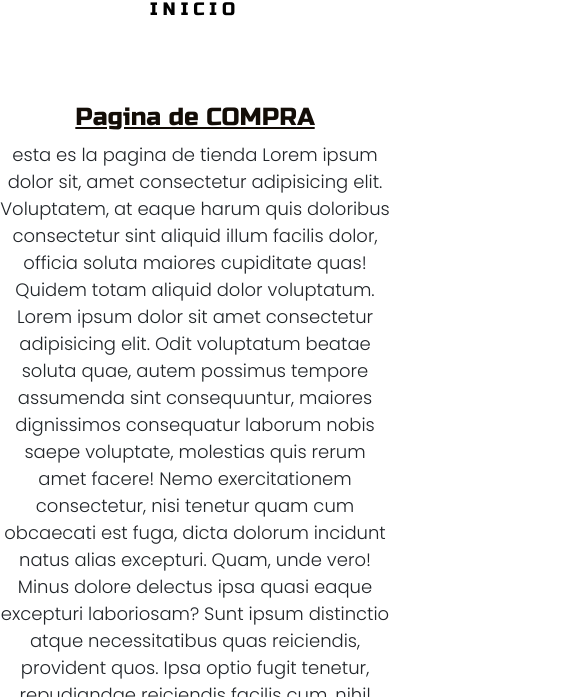
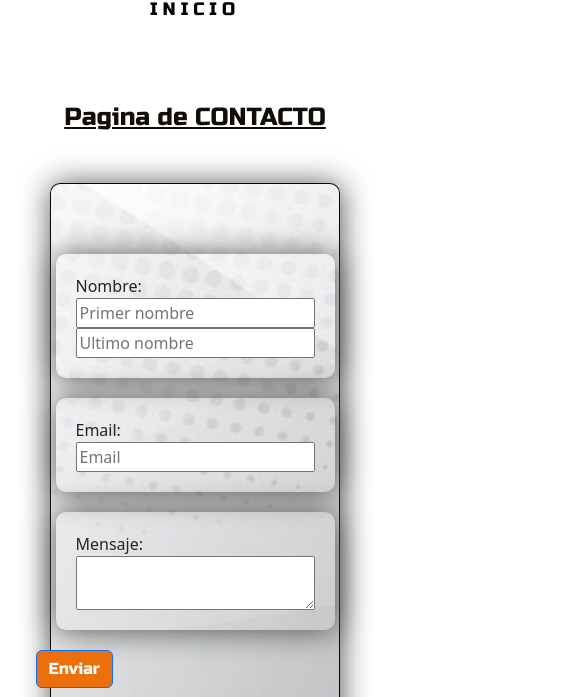
Before and after one commit to mkgz29/Proyecto-Gomez-Miguel-Coder-House, a plain HTML site: page pages/contacto.html in a window 390 px wide. Shown: the part 403-1100 px from the top of the page, 565 px wide, since content can reach past the window. Drawn offline with nearby package versions, Linux system fonts and the light colour scheme; a web font is replaced by a local one.

Commit message:
Modificacion para responsive pages inicio

```diff
--- a/css/style.css
+++ b/css/style.css
@@ -25,7 +25,7 @@ header {
 
 
 
-.LOGO1 {
+.logo1 {
     display: flex;
     margin-right: 50%;
     width: 150px;
@@ -103,6 +103,14 @@ a {
     margin-bottom: 20px;
 }
 
+@media screen and (max-width: 768px) {
+    .urito {
+        width: 100%;
+        flex-direction: column;
+        align-items: center;
+    }
+}
+
 h2 {
     font-family: "Russo One", sans-serif;
     text-decoration: underline;
@@ -147,6 +155,13 @@ span {
     justify-content: space-between;
     background-color: rgba(14, 7, 7, 0.726);
 
+}
+
+@media screen and (max-width: 768px) {
+    .footerconter {
+        flex-direction: column;
+
+    }
 }
 
 .footer2 {
@@ -205,10 +220,13 @@ span {
 }
 
 .carousel-item {
-    height: 350px;
-    margin-bottom: 50px;
+    width: 100%;
+    height: 350px; /* 60% del alto de la ventana */
+    object-fit: cover; /* recorta sin deformar */
+}
 
-}
+
+
 
 .gridcontent {
     display: grid;
@@ -218,8 +236,15 @@ span {
     width: 90vh;
     height: 80vh;
     margin-top: 5%;
+}
 
-
+@media (max-width: 768px) {
+    .gridcontent {
+        grid-template-columns: 2fr 2fr;
+        grid-template-rows: 2fr;
+        width: 100%;
+        height: auto;
+    }
 }
 
 .griditem img {
@@ -233,6 +258,13 @@ span {
 
     margin-top: 60px;
     margin-left: 100px;
+}
+
+@media screen and (max-width: 768px) {
+    .griditem.insta {
+        margin: auto;
+    }
+
 }
 
 .btn-primary {
@@ -250,6 +282,7 @@ span {
     margin-top: 0.5%;
     border: 2px solid black;
 }
+
 
 /* Css Pages Sobremi */
 
@@ -296,3 +329,52 @@ span {
     padding: 20px;
     border-radius: 30px 30px 30px 30px;
 }
+
+
+/* Contacto */
+
+.contactform{
+    display: flex;
+    align-items: center;
+    justify-content: center;
+    margin: 50px;
+    background-image: url(../assets/img/823a36c2f4d8410014e4a04bb7ba37fe.jpg);
+    background-size: 100%;
+    max-width: 100%;
+    border: #000000f8 1px solid;
+    border-radius: 10px;
+    box-shadow: 1px 1px 30px #4e4d4cf8;
+    padding: 50px;
+    background-size: cover;
+    background-repeat: no-repeat;
+}
+
+@media (max-width: 768px) {
+    .contactform {
+
+    }
+}
+
+.boxform{
+    display: flex;
+    flex-direction: column;
+    justify-content: space-around;
+    max-width: 100%;
+    padding: 20px;
+    border-radius: 10px;
+    box-shadow: 1px 1px 30px #4e4d4cf8;
+    height: auto;
+    margin: 20px;
+}
+
+.boxform input:hover{
+    box-shadow: 1px 1px 5px #ec6e06f8;
+    transform: scale(1.02);
+    transition: 0.3s;
+}
+
+.boxform.mensaje textarea:hover{
+    box-shadow: 1px 1px 5px #ec6e06f8;
+    transform: scale(1.02);
+    transition: 0.3s;
+}
--- a/pages/contacto.html
+++ b/pages/contacto.html
@@ -30,7 +30,7 @@
         <div class="contenedorheader">
             <h1 class="titulo">MOTO TRAVEL</h1>
             <section>
-                <img class="LOGO1" src="../assets/img/KTM_Logo_145.jpg" alt="LOGO1">
+                <img class="logo1" src="../assets/img/KTM_Logo_145.jpg" alt="LOGO1">
 
             </section>
         </div>
@@ -55,7 +55,7 @@
                             <a class="nav-link" href="./portfolio.html">TIENDA</a>
                         </li>
                         <li class="nav-item col">
-                            <a class="nav-link" href="./contacto.html">COMPRA</a>
+                            <a class="nav-link" href="./contacto.html">CONTACTO</a>
                         </li>
                         <li class="nav-item col">
                             <a class="nav-link" href="./introduccion.html">ENVIOS</a>
@@ -65,47 +65,29 @@
             </div>
     </header>
     <main>
-        <h2>Pagina de COMPRA</h2>
+        <h2>Pagina de CONTACTO</h2>
 
-        <p>esta es la pagina de tienda Lorem ipsum dolor sit, amet consectetur adipisicing elit. Voluptatem, at eaque
-            harum quis doloribus consectetur sint aliquid illum facilis dolor, officia soluta maiores cupiditate quas!
-            Quidem totam aliquid dolor voluptatum. Lorem ipsum dolor sit amet consectetur adipisicing elit. Odit
-            voluptatum beatae soluta quae, autem possimus tempore assumenda sint consequuntur, maiores dignissimos
-            consequatur laborum nobis saepe voluptate, molestias quis rerum amet facere! Nemo exercitationem
-            consectetur, nisi tenetur quam cum obcaecati est fuga, dicta dolorum incidunt natus alias excepturi. Quam,
-            unde vero! Minus dolore delectus ipsa quasi eaque excepturi laboriosam? Sunt ipsum distinctio atque
-            necessitatibus quas reiciendis, provident quos. Ipsa optio fugit tenetur, repudiandae reiciendis facilis
-            cum, nihil laborum ab voluptate harum eos necessitatibus itaque a consequuntur! Doloremque consequatur
-            assumenda veritatis labore, aperiam, ullam non sed ipsa vitae ad officiis laudantium quam atque, iusto
-            consectetur odit nemo id illo incidunt perspiciatis beatae repudiandae accusantium! Placeat odio voluptate
-            a, suscipit error enim, dignissimos ex culpa doloribus delectus consectetur aliquam rerum illum blanditiis
-            explicabo! Ipsa voluptatum deserunt consectetur eligendi, fuga quas. Similique debitis accusantium porro
-            aperiam quaerat, expedita optio. Doloremque, voluptas illo a nesciunt, nostrum id tempora impedit ea
-            accusantium vel corrupti sequi unde praesentium minus sint molestias. Iusto commodi, ex, placeat saepe
-            deleniti illo amet officiis voluptate nesciunt ad labore sunt magni aliquid sequi repellat eum aspernatur
-            ea. Voluptas quam eveniet illum adipisci officia atque vero velit, tenetur itaque rerum doloremque veniam!
-            Dignissimos cupiditate tenetur dolores odio enim amet delectus dolorem quo impedit. Ea nulla, nam sunt
-            perspiciatis laboriosam rem excepturi saepe cum dolores maiores unde ex. Laborum, esse expedita? Vel,
-            molestiae. Hic doloribus saepe, architecto temporibus voluptatem id odio ipsa ducimus vel minima libero at
-            aperiam veritatis fugiat, debitis, pariatur reiciendis quisquam impedit cumque facere. Saepe, vel, beatae
-            dolores voluptatibus dolor, labore numquam cum atque ut quae laboriosam delectus magni expedita dignissimos
-            maxime nulla iusto sequi! Ipsam, nulla voluptate? Illo beatae in sequi dolorum aut dolor aspernatur, alias
-            nam vitae, ex totam fugiat et rem sunt earum veritatis architecto ad necessitatibus! Iusto enim ab debitis
-            libero fuga obcaecati aut quo, possimus error nemo provident voluptatem eius? Doloribus ex ad eligendi cum
-            cupiditate nostrum veritatis est, et rerum officia blanditiis temporibus voluptas similique obcaecati eius,
-            illo cumque culpa dignissimos vel expedita praesentium commodi necessitatibus? Saepe eum, ad explicabo
-            suscipit tempore quo? Eum quis mollitia dolorum amet, numquam reiciendis, quae beatae quibusdam, nam
-            repellendus pariatur doloribus illum sed commodi. Modi, inventore? Minima voluptatem ducimus qui molestias
-            blanditiis obcaecati ipsum quod nesciunt illo aperiam non laborum voluptas autem deserunt, doloremque modi
-            beatae odit odio necessitatibus quisquam praesentium placeat dignissimos libero. Magni assumenda minus
-            voluptate voluptates quidem quae laborum incidunt, distinctio eius rem eaque id ex dicta alias illo placeat
-            cupiditate dignissimos. Aperiam officia corporis earum reiciendis laudantium enim! Recusandae sint tempore
-            aliquam optio magni. Veritatis inventore provident rerum voluptatem beatae assumenda laudantium maxime velit
-            quos veniam fugiat dolore natus vitae nesciunt laboriosam, fuga repellat quisquam ut excepturi! Cumque optio
-            consectetur necessitatibus obcaecati quasi corporis rem beatae, aliquid debitis tempora ut, dolore
-            aspernatur quos vitae accusamus magni nobis? Aut et quisquam aliquid tenetur porro magnam illo culpa
-            blanditiis ipsa dolorem qui, cum ipsam provident officiis commodi reprehenderit aperiam temporibus vero
-            illum consectetur! Eos veritatis provident aut?</p>
+        <section class="contactform">
+        <form action="formulario">
+            <div class="boxform">
+                <label for="Nombre">Nombre:</label>
+                <input type="Nombre" id="Nombre" name="Nombre" placeholder="Primer nombre" required> <input type="Nombre" id="Nombre" name="Nombre" placeholder="Ultimo nombre" required>
+            </div>
+            <div class="boxform">
+                <label for="Email">Email:</label>
+                <input type="text" id="Email" name="Email" placeholder="Email" required>
+            </div>
+            <div class="boxform mensaje">
+                <label for="Mensaje">Mensaje:</label>
+                <textarea name="mensaje" id="mensaje"></textarea>
+            </div>
+
+            <div>
+                <button  type="submit" class="btn btn-primary" id="submitext">Enviar
+                </button>
+            </div>
+        </form>
+        </section>
     </main>
 
 
```
Also changed, not shown: index.html (+6 -6 lines), pages/introduccion.html (+2 -2 lines), pages/portfolio.html (+2 -2 lines), pages/sobreMi.html (+8 -8 lines), Primera entrega/css/style.css (added), Primera entrega/index.html (added), Primera entrega/pages/sobreMi.html (added).
